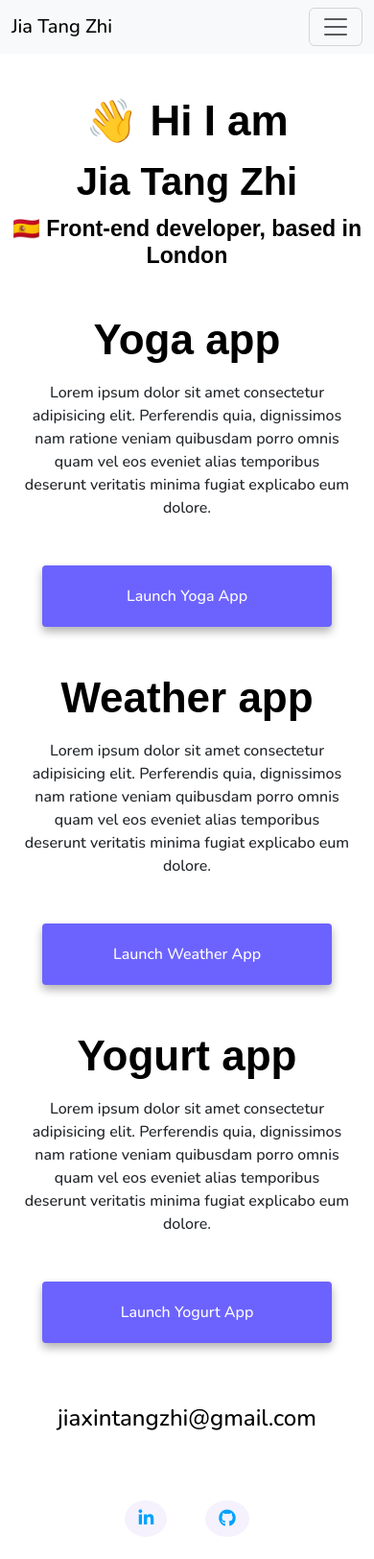
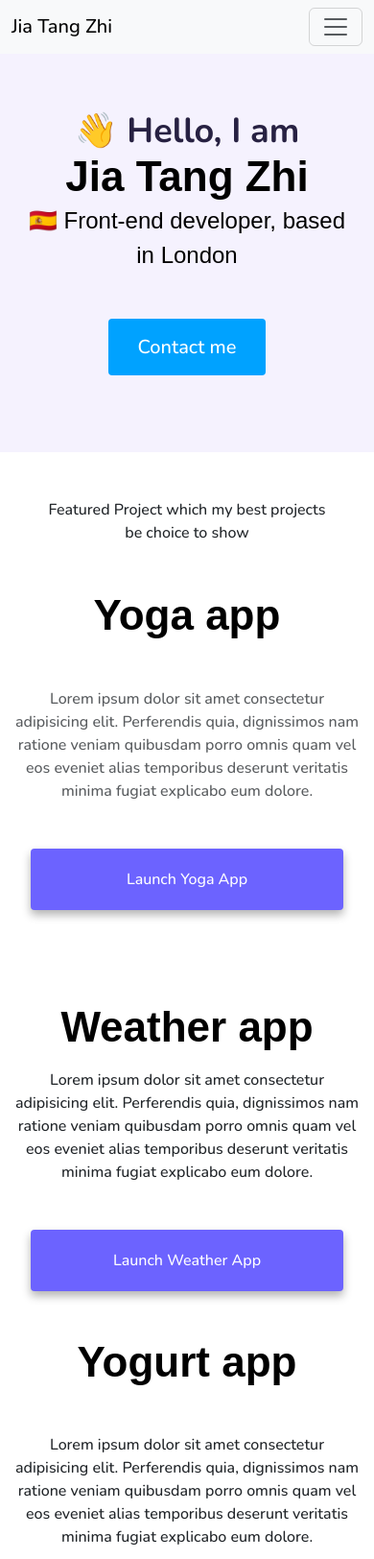
Before and after one commit to jiatangzhi/old-portfolio, a plain HTML site: page index.html in a window 390 px wide. Shown: the top 1624 px of the page at 96% size. Drawn offline with nearby package versions, Linux system fonts and the light colour scheme.

Commit message:
made it responsive

```diff
--- a/index.html
+++ b/index.html
@@ -11,15 +11,6 @@
       integrity="sha384-KK94CHFLLe+nY2dmCWGMq91rCGa5gtU4mk92HdvYe+M/SXH301p5ILy+dN9+nJOZ"
       crossorigin="anonymous"
     />
-    <script
-      src="https://cdn.jsdelivr.net/npm/bootstrap@5.3.0-alpha3/dist/js/bootstrap.bundle.min.js"
-      integrity="sha384-ENjdO4Dr2bkBIFxQpeoTz1HIcje39Wm4jDKdf19U8gI4ddQ3GYNS7NTKfAdVQSZe"
-      crossorigin="anonymous"
-    ></script>
-    <!-- <script
-      src="https://kit.fontawesome.com/17814c1839.js"
-      crossorigin="anonymous"
-    ></script> -->
     <link rel="preconnect" href="https://fonts.googleapis.com" />
     <link rel="preconnect" href="https://fonts.gstatic.com" crossorigin />
     <link
@@ -27,17 +18,22 @@
       rel="stylesheet"
     />
     <script
+      src="https://cdn.jsdelivr.net/npm/bootstrap@5.3.0-alpha3/dist/js/bootstrap.bundle.min.js"
+      integrity="sha384-ENjdO4Dr2bkBIFxQpeoTz1HIcje39Wm4jDKdf19U8gI4ddQ3GYNS7NTKfAdVQSZe"
+      crossorigin="anonymous"
+    ></script>
+    <script
       src="https://kit.fontawesome.com/17814c1839.js"
       crossorigin="anonymous"
     ></script>
-    <link
-      rel="stylesheet"
-      href="https://cdnjs.cloudflare.com/ajax/libs/font-awesome/4.7.0/css/font-awesome.min.css"
-    />
+    <script
+      src="https://kit.fontawesome.com/17814c1839.js"
+      crossorigin="anonymous"
+    ></script>
     <link rel="stylesheet" href="src/style.css" />
   </head>
   <body>
-    <div class="container">
+    <!-- <div class="container"> -->
     <!-- <nav class="d-flex justify-content-between">
         <img
           src="images/bubble_tea.png"
@@ -107,12 +103,7 @@
               >
             </li>
             <li class="nav-item">
-              <a
-                class="nav-link"
-                href="/work.html"
-                title="Work Jia"
-                >Work</a
-              >
+              <a class="nav-link" href="/work.html" title="Work Jia">Work</a>
             </li>
             <li class="nav-item">
               <a class="nav-link" href="/contact.html" title="Contact Jia"
@@ -123,30 +114,37 @@
         </div>
       </div>
     </nav>
+    <div class="hero">
+      <p class="text-center">👋 Hello, I am</p>
+      <h1 class="text-center">Jia Tang Zhi</h1>
+      <h2 class="text-center mb-5">🇪🇸 Front-end developer, based in London</h2>
+      <div>
+        <a href="#" class="btn btn-branding">Contact me</a>
+      </div>
+    </div>
 
-    <h2 class="text-center">👋 Hi I am</h2>
-    <h1 class="text-center">Jia Tang Zhi</h1>
-    <h3 class="text-center mb-5">🇪🇸 Front-end developer, based in London</h3>
-
+    <p class="text-center m-5">
+      Featured Project which my best projects be choice to show
+    </p>
 
     <div class="container-fluid container">
-      <div class="row">
-        <div class="col-sm-6">
+      <div class="row mb-5">
+        <div class="col d-none d-lg-block">
           <img
             src="/images/yoga.png"
             alt="Yoga project "
-            class="img-fluid rounded d-none d-sm-block"
+            class="img-fluid rounded"
           />
         </div>
-        <div class="col-sm-6">
-          <h2 class="mb-3">Yoga app</h2>
-          <p>
+        <div class="col">
+          <h2 class="mb-5">Yoga app</h2>
+          <p class="mb-5 text-muted">
             Lorem ipsum dolor sit amet consectetur adipisicing elit. Perferendis
             quia, dignissimos nam ratione veniam quibusdam porro omnis quam vel
             eos eveniet alias temporibus deserunt veritatis minima fugiat
             explicabo eum dolore.
           </p>
-          <div class="mt-5">
+          <div class="mb-5">
             <a href="#" class="primary-link project-link" title="Yoga project"
               >Launch Yoga App</a
             >
@@ -154,8 +152,8 @@
         </div>
       </div>
 
-      <div class="row mt-5">
-        <div class="col-sm-6">
+      <div class="row mb-5">
+        <div class="col">
           <h2 class="mb-3">Weather app</h2>
           <p>
             Lorem ipsum dolor sit amet consectetur adipisicing elit. Perferendis
@@ -172,25 +170,25 @@
             >
           </div>
         </div>
-        <div class="col-sm-6">
+        <div class="col d-none d-lg-block">
           <img
             src="images/weather.png"
-            class="img-fluid rounded d-none d-sm-block"
+            class="img-fluid rounded"
             alt="Weather project"
           />
         </div>
       </div>
 
-      <div class="row mt-5">
-        <div class="col-sm-6">
+      <div class="row mb-5">
+        <div class="col d-none d-lg-block">
           <img
             src="images/yogurt.png"
-            class="img-fluid rounded d-none d-sm-block"
+            class="img-fluid rounded"
             alt="Yogurt project"
           />
         </div>
-        <div class="col-sm-6">
-          <h2 class="mb-3">Yogurt app</h2>
+        <div class="col">
+          <h2 class="mb-5">Yogurt app</h2>
           <p>
             Lorem ipsum dolor sit amet consectetur adipisicing elit. Perferendis
             quia, dignissimos nam ratione veniam quibusdam porro omnis quam vel
@@ -209,7 +207,15 @@
       </div>
 
       <footer>
-          <div class="contact-box d-flex justify-content-between mb-5 d-none d-md-flex">
+        <div
+          class="
+            contact-box
+            d-flex
+            justify-content-between
+            mb-5
+            d-none d-md-flex
+          "
+        >
           <div>
             <h4>Work Inquiry</h4>
             <p class="text-muted">Let's work together</p>
--- a/src/style.css
+++ b/src/style.css
@@ -12,14 +12,13 @@
   );
 }
 body {
-  padding: 0;
-  margin: 100px auto;
-  background-color: var(--background-color);
   font-family: var(--default-font-family);
 }
 .container {
-  background-color: #fff;
-  /* border: 2px solid green; */
+    /* margin: 0;
+    padding: 0; */
+  /* background-color: #fff;
+  border: 2px solid green;  */
 }
 
 h1,
@@ -35,6 +34,7 @@ h6 {
 
 h1 {
   font-size: 96px;
+  line-height: 1.5;
 }
 
 h2 {
@@ -45,7 +45,7 @@ h4 {
   font-size: 48px;
 }
 
-.navigation-links {
+/* .navigation-links {
   display: flex;
   margin-top: 40px;
   justify-content: center;
@@ -53,13 +53,36 @@ h4 {
 
 .navigation-links a {
   margin: 20px;
+} */
+.hero {
+  background: var(--secondary-color);
+  text-align: center;
+  padding: 190px 20px 160px;
+  margin: 0;
+}
+.hero p {
+  font-size: 36px;
+  font-weight: bold;
+  margin: 0;
+  color: #272142;
+}
+.hero h2 {
+  font-family: var(--heading-font-family);
+  font-weight: normal;
+  line-height: 1.5;
+  font-size: 24px;
+}
+.img-fluid {
+  max-width: 100%;
+  height: auto;
+  border-radius: 50%;
 }
 .content-container {
   padding: 160px 20px;
 }
 .content h1 {
   font-size: 64px;
-  line-height: 60px;
+  line-height: 80px;
 }
 
 .content h2 {
@@ -73,7 +96,7 @@ h4 {
   line-height: 1.5;
 }
 .content p {
-  font-size: 14px;
+  font-size: 18px;
 }
 .content {
   margin: 30px;
@@ -96,14 +119,14 @@ h4 {
   color: white;
 }
 
-.secondary-link {
+/* .secondary-link {
   border-radius: 4px;
   padding: 20px 15px;
   text-decoration: none;
   text-transform: capitalize;
   color: var(--primary-color);
   border: 1px solid var(--primary-color);
-}
+} */
 
 .logo {
   max-width: 150px;
@@ -150,11 +173,11 @@ footer .email-link {
 }
 
 footer .email-link:hover {
-  text-decoration: underline;
+  text-decoration: none;
   color: var(--branding-color);
 }
 footer .fa-brands {
-  margin: 20px;
+  margin: 0 20px;
   color: var(--branding-color);
   background-color: var(--secondary-color);
   padding: 10px 14px;
@@ -169,8 +192,8 @@ footer .fa-brands:hover {
 
 @media (max-width: 900px) {
   h1 {
-    font-size: 40px;
-    line-height: 56px;
+    font-size: 44px;
+    line-height: 40px;
   }
 
   h2 {
@@ -187,8 +210,9 @@ footer .fa-brands:hover {
     font-size: 12px;
   }
   .hero {
-    padding: 80px 20px;
+    padding: 110px 20px 80px;
   }
+
   .content {
     text-align: center;
     padding: 0;
@@ -203,7 +227,11 @@ footer .fa-brands:hover {
     text-align: center;
     margin: 0 20px;
   }
-
+  /* .img-fluid {
+    display: block;
+    margin: 0;
+    text-align: center;
+  } */
   footer .contact-box {
     padding: 30px;
   }
```
Also changed, not shown: about.html (+15 -11 lines), contact.html (+18 -8 lines), work.html (+10 -6 lines), images/me.jpg (added). Lines whose indentation alone changed are shown as unchanged.
